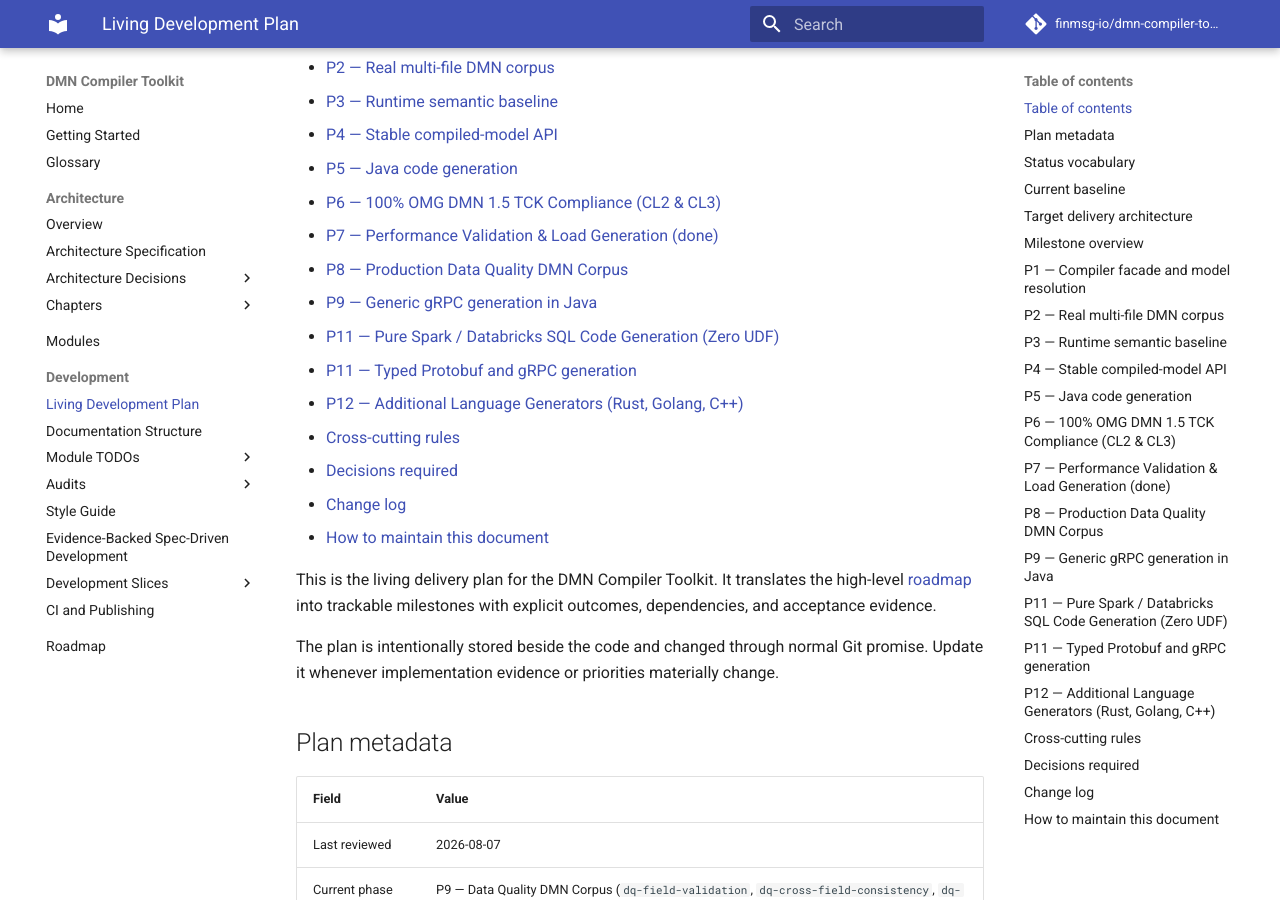
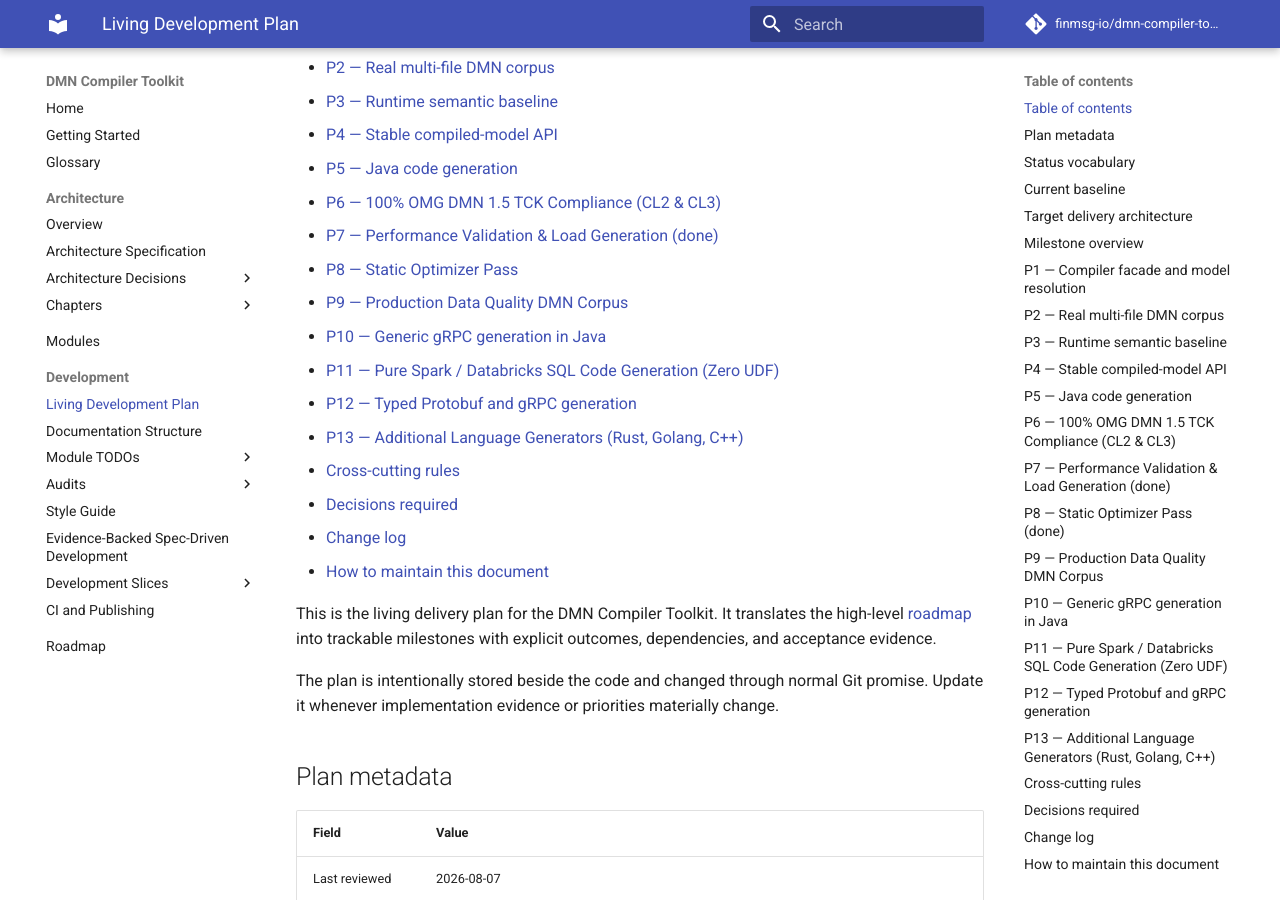
Before and after one commit to finmsg-io/dmn-compiler-toolkit, an MkDocs documentation site: the page built from docs/development-plan.md, in a window 1280 px wide and 900 px high, scrolled down 377 px. Built offline with MkDocs 1.6.1 and Material for MkDocs 9.7.7, drawn with Linux system fonts in a browser that asks for light colours; comment, search, counter and statistics services are not loaded; some of the changed text lies outside the part shown.

Commit message:
docs: align milestone numbering P8-P13 and fix table of contents anchors in development plan

```diff
--- a/docs/development-plan.md
+++ b/docs/development-plan.md
@@ -15,15 +15,16 @@
 - [P5 — Java code generation](#contents-section-10)
 - [P6 — 100% OMG DMN 1.5 TCK Compliance (CL2 & CL3)](#contents-section-11)
 - [P7 — Performance Validation & Load Generation (done)](#contents-section-12)
-- [P8 — Production Data Quality DMN Corpus](#contents-section-13)
-- [P9 — Generic gRPC generation in Java](#contents-section-14)
-- [P11 — Pure Spark / Databricks SQL Code Generation (Zero UDF)](#contents-section-15)
-- [P11 — Typed Protobuf and gRPC generation](#contents-section-16)
-- [P12 — Additional Language Generators (Rust, Golang, C++)](#contents-section-17)
-- [Cross-cutting rules](#contents-section-14)
-- [Decisions required](#contents-section-15)
-- [Change log](#contents-section-16)
-- [How to maintain this document](#contents-section-17)
+- [P8 — Static Optimizer Pass](#contents-section-13)
+- [P9 — Production Data Quality DMN Corpus](#contents-section-14)
+- [P10 — Generic gRPC generation in Java](#contents-section-15)
+- [P11 — Pure Spark / Databricks SQL Code Generation (Zero UDF)](#contents-section-16)
+- [P12 — Typed Protobuf and gRPC generation](#contents-section-17)
+- [P13 — Additional Language Generators (Rust, Golang, C++)](#contents-section-18)
+- [Cross-cutting rules](#contents-section-19)
+- [Decisions required](#contents-section-20)
+- [Change log](#contents-section-21)
+- [How to maintain this document](#contents-section-22)
 <!-- generated-toc:end -->
 
 This is the living delivery plan for the DMN Compiler Toolkit. It translates the
@@ -300,7 +301,12 @@ fixture with every published result. Optimize only after semantic parity is reta
 and a benchmark demonstrates a meaningful improvement.
 
 <a id="contents-section-13"></a>
-## P8 — Production Data Quality DMN Corpus
+## P8 — Static Optimizer Pass (`done`)
+
+**Goal:** constant folding, algebraic simplification, and rule pruning passes (`dmn-optimizer`).
+
+<a id="contents-section-14"></a>
+## P9 — Production Data Quality DMN Corpus
 
 **Goal:** build a production-grade DMN decision model corpus specifically designed for automated Data Quality checks and validation reporting.
 
@@ -308,18 +314,18 @@ Work items:
 
 | ID | Work item | State | Evidence / Target |
 | --- | --- | --- | --- |
-| P8.1 | Field hygiene & format validation DMN (`dq-field-validation.dmn`: regex, IBAN, SSN, ISO dates, null checks) | `ready` | `dq-field-validation.dmn` |
-| P8.2 | Cross-field consistency DMN (`dq-cross-field-consistency.dmn`: date sequence, invoice sum matching) | `ready` | `dq-cross-field-consistency.dmn` |
-| P8.3 | Data Quality scoring & anomaly detection DMN (`dq-scoring.dmn`: DQI index, violation reports) | `ready` | `dq-scoring.dmn` |
-| P8.4 | Multi-file Data Quality repository integration test asserting structured violation reports | `ready` | `DataQualityCorpusTest` |
+| P9.1 | Field hygiene & format validation DMN (`dq-field-validation.dmn`: regex, IBAN, SSN, ISO dates, null checks) | `ready` | `dq-field-validation.dmn` |
+| P9.2 | Cross-field consistency DMN (`dq-cross-field-consistency.dmn`: date sequence, invoice sum matching) | `ready` | `dq-cross-field-consistency.dmn` |
+| P9.3 | Data Quality scoring & anomaly detection DMN (`dq-scoring.dmn`: DQI index, violation reports) | `ready` | `dq-scoring.dmn` |
+| P9.4 | Multi-file Data Quality repository integration test asserting structured violation reports | `ready` | `DataQualityCorpusTest` |
 
 Acceptance criteria:
 
 - valid and invalid data inputs produce deterministic structured `QualityViolation` result records;
 - models execute identically on interpreter and generated Java.
 
-<a id="contents-section-14"></a>
-## P9 — Generic gRPC generation in Java
+<a id="contents-section-15"></a>
+## P10 — Generic gRPC generation in Java
 
 **Goal:** generate a transport-neutral dynamic evaluation contract (`evaluation.proto`) and a Java gRPC service adapter (`dmn-grpc`) backed by generated high-performance Java decisions.
 
@@ -339,7 +345,7 @@ Acceptance criteria:
 - generated service tests run in-process against the multi-file corpus;
 - business logic is delegated directly to generated zero-reflection Java decisions without XML/FEEL parsing.
 
-<a id="contents-section-15"></a>
+<a id="contents-section-16"></a>
 ## P11 — Pure Spark / Databricks SQL Code Generation (Zero UDF)
 
 **Goal:** generate pure, native Spark / Databricks SQL expressions (`CASE WHEN`, built-in SQL functions, CTE query files `<decision-name>.sql`) (`dmn-generator-sparksql`) from DMN decision models without UDF overhead, delegating all query optimization, Whole-Stage Codegen, and execution tuning entirely to Spark's and Databricks' built-in engines (Catalyst, Tungsten, Photon).
@@ -360,17 +366,17 @@ Acceptance criteria:
 - distributed execution scales across Spark/Databricks partitions without per-row object creation or UDF serialization boundaries;
 - output values match `DmnInterpreter` and generated Java decisions for the shared corpus.
 
-<a id="contents-section-16"></a>
-## P11 — Typed Protobuf and gRPC generation
+<a id="contents-section-17"></a>
+## P12 — Typed Protobuf and gRPC generation
 
-**Goal:** generate strongly typed Protobuf schemas and gRPC contracts from DMN `ItemDefinition` structures.
+**Goal:** generate strongly typed Protobuf schemas and gRPC contracts from DMN `ItemDefinition` structures (`TypedProtoSchemaGenerator`, `DmnTypedGrpcGenerator`).
 
-<a id="contents-section-17"></a>
-## P12 — Additional Language Generators (Rust, Golang, C++)
+<a id="contents-section-18"></a>
+## P13 — Additional Language Generators (Rust, Golang, C++)
 
 **Goal:** leverage the unified Generator SPI and Protobuf IR to build cross-language decision generators (Rust zero-allocation binaries, Golang decision handlers, C++ low-latency decision engines).
 
-<a id="contents-section-14"></a>
+<a id="contents-section-19"></a>
 ## Cross-cutting rules
 
 These constraints apply to every milestone:
@@ -388,7 +394,7 @@ These constraints apply to every milestone:
 6. **Compatibility is explicit.** Public API, Runtime IR serialization, and generated
    contract compatibility are distinct policies and must be documented separately.
 
-<a id="contents-section-15"></a>
+<a id="contents-section-20"></a>
 ## Decisions required
 
 | ID | Decision | Needed by | State | Resolution |
@@ -402,7 +408,7 @@ These constraints apply to every milestone:
 Material architectural decisions should graduate to an ADR. This table tracks only
 when a decision is needed and where its final resolution can be found.
 
-<a id="contents-section-16"></a>
+<a id="contents-section-21"></a>
 ## Change log
 
 Record meaningful plan changes, not routine status transitions already visible in
@@ -412,7 +418,7 @@ the milestone tables.
 | --- | --- | --- | --- |
 | 2026-08-02 | Created the living plan and prioritized multi-file compilation before code generation | Real DMN repositories provide the shared correctness target for interpreter, Java, and gRPC work | Current module assessments and test baseline |
 
-<a id="contents-section-17"></a>
+<a id="contents-section-22"></a>
 ## How to maintain this document
 
 When work starts:
```
